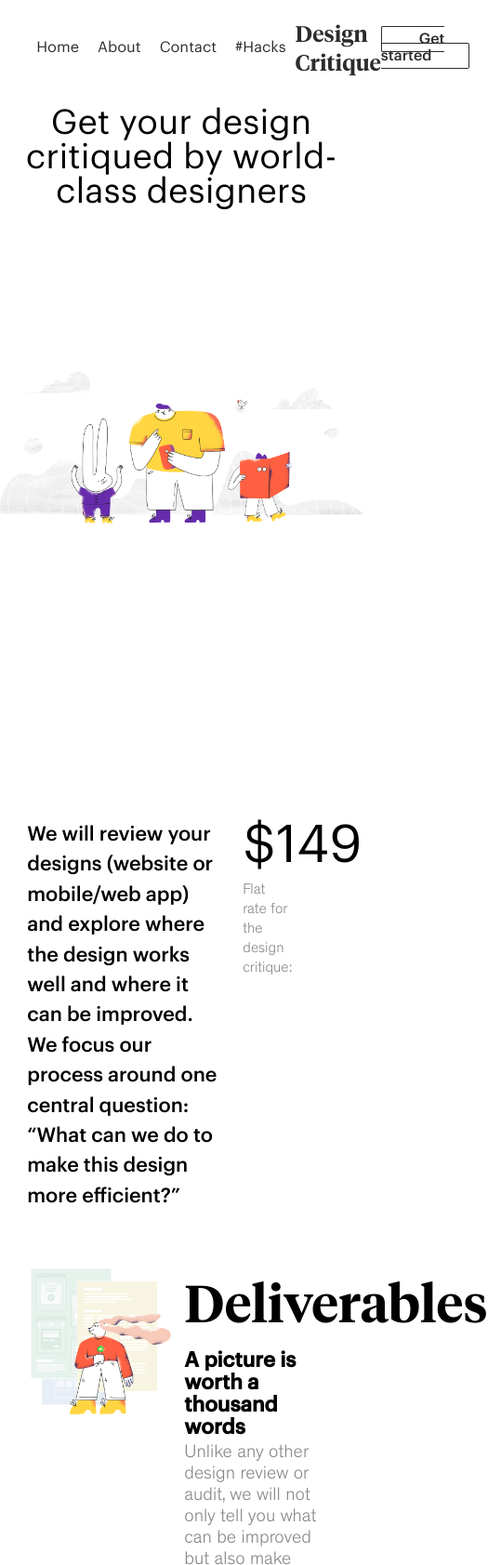
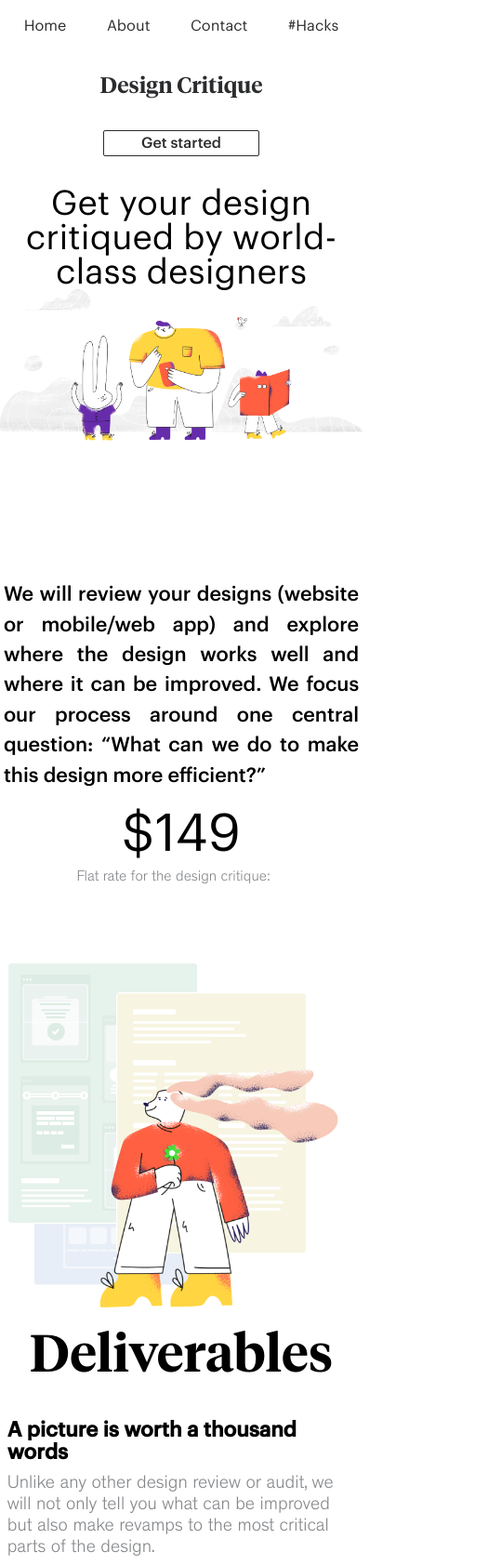
Before and after one commit to MaxBePunkt/Lev3_3_Project_css-vertiefung_design-Review, a plain HTML site: page index.html in a window 390 px wide. Shown: the top 1683 px of the page at 93% size, 525 px wide, since content can reach past the window. Drawn offline with Linux system fonts and the light colour scheme.

Commit message:
1.1 Media600

```diff
--- a/assets/css/style.css
+++ b/assets/css/style.css
@@ -126,6 +126,7 @@ h2 {
 */
 #secNoEins {
   display: flex;
+  flex-wrap: wrap;
   margin-top: 5%;
   margin-bottom: 15%;
   font-family: Graphik-Medium;
@@ -136,17 +137,17 @@ h2 {
   line-height: 1.5;
   margin-right: 5%;
 }
-#secNoEins div:nth-of-type(2) {
-  width: 15%;
-}
+
 #secNoEins div:nth-of-type(2) p {
   font-family: Graphik-Regular;
   font-size: 3.5rem;
   margin-bottom: 10px;
 }
 #secNoEins span {
+  width: 95%;
   font-family: Theinhardt-Lt;
   color: #848689;
+  display: block;
 }
 /*
 # # # # # # # # # # # # #
@@ -155,6 +156,7 @@ h2 {
 */
 #secNoZwei {
   display: flex;
+  flex-wrap: wrap;
   margin-bottom: 15%;
 }
 #secNoZwei div {
@@ -187,6 +189,7 @@ h3 {
 #secNoDrei {
   background-color: #f1f1f4;
   display: flex;
+  flex-wrap: wrap;
   margin-bottom: 10%;
 }
 #secNoDrei div {
@@ -207,7 +210,6 @@ h3 {
   font-family: Theinhardt-Lt;
   font-size: 1.24rem;
 }
-
 /*
 # # # # # # # # # # # # #
         secNoVier
@@ -277,3 +279,152 @@ footer div a {
   color: #2b2c2e;
   text-decoration: none;
 }
+/*
+##################################
+        MEDIA QUERIES
+##################################
+*/
+@media screen and (max-width: 600px) {
+  .wrapper {
+    width: 100%;
+    margin: 0 auto;
+    padding: 0 1%;
+  }
+  /*
+##################################
+        HEADER
+##################################
+*/
+  /*
+# # # # # # # # # # # # #
+        NAV
+# # # # # # # # # # # # #
+*/
+  nav {
+    display: flex;
+    flex-wrap: wrap;
+    text-align: center;
+    padding: 0;
+  }
+  nav div {
+    width: 100%;
+    margin: 5% 0;
+  }
+  nav ul {
+    justify-content: space-around;
+  }
+
+  /*
+# # # # # # # # # # # # #
+*/
+  header {
+    background: url("../img/home_hero.png") center/contain no-repeat;
+    height: 50vh;
+    padding: 5% 0 0 0;
+    text-align: center;
+  }
+
+  /*
+##################################
+        MAIN
+##################################
+*/
+  /*
+      # # # # # # # # # # # # #
+              secNoEins
+      # # # # # # # # # # # # #
+      */
+  #secNoEins {
+    align-items: center;
+  }
+  #secNoEins div:nth-of-type(1) {
+    width: 100%;
+    text-align: justify;
+    margin-right: 0;
+  }
+  #secNoEins div:nth-of-type(2) {
+    text-align: center;
+    width: 100%;
+    margin: 5%;
+  }
+  #secNoEins div:nth-of-type(2) p {
+    font-family: Graphik-Regular;
+    font-size: 3.5rem;
+    margin-bottom: 10px;
+  }
+  #secNoEins span {
+    font-family: Theinhardt-Lt;
+    color: #848689;
+    display: block;
+  }
+  /*
+# # # # # # # # # # # # #
+        secNoZwei
+# # # # # # # # # # # # #
+*/
+
+  #secNoZwei div {
+    width: 100%;
+  }
+  #secNoZwei img {
+    width: 95%;
+  }
+  #secNoZwei h2 {
+    text-align: center;
+  }
+  h3 {
+  }
+  #secNoZwei p,
+  #secNoDrei p,
+  #secNoVier p {
+    font-family: Theinhardt-Lt;
+    color: #848689;
+    font-size: 1.24rem;
+  }
+
+  /*
+# # # # # # # # # # # # #
+        secNoDrei
+# # # # # # # # # # # # #
+*/
+
+  #secNoDrei div {
+    width: 100%;
+  }
+  #secNoDrei img {
+    width: 100%;
+  }
+  #secNoDrei h2 {
+    text-align: center;
+  }
+
+  /*
+# # # # # # # # # # # # #
+        secNoVier
+# # # # # # # # # # # # #
+*/
+
+  #secNoVier article:nth-of-type(1) {
+    width: 100%;
+  }
+  #secNoVier p {
+    line-height: 1.5;
+  }
+  #secNoVier article:nth-of-type(2) {
+    background: url(../img/28.png) center top/cover no-repeat;
+    display: flex;
+    background-size: 120%;
+    margin-bottom: 10%;
+  }
+
+  #secNoVier article:nth-of-type(2) div:nth-of-type(1) {
+    padding: 24% 0 0 8%;
+    width: 70%;
+  }
+  #secNoVier article:nth-of-type(2) div p {
+    font-size: 0.8rem;
+  }
+  #secNoVier article:nth-of-type(2) div img {
+    width: 100%;
+  }
+}
```
Also changed, not shown: index.html (+0 -4 lines).
